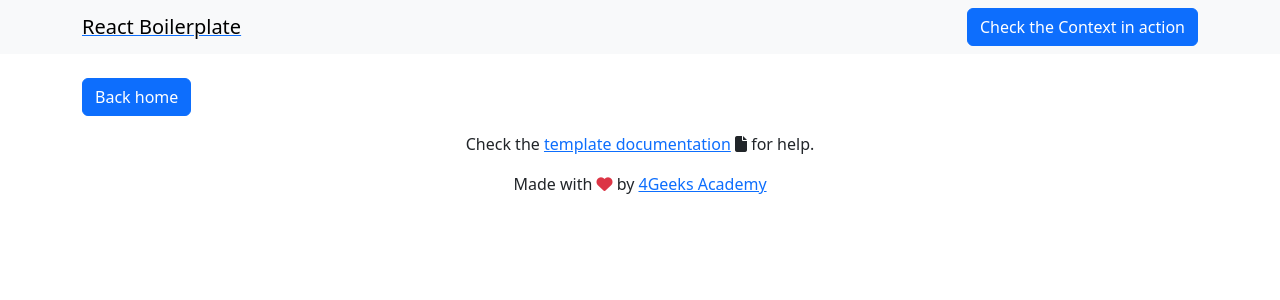
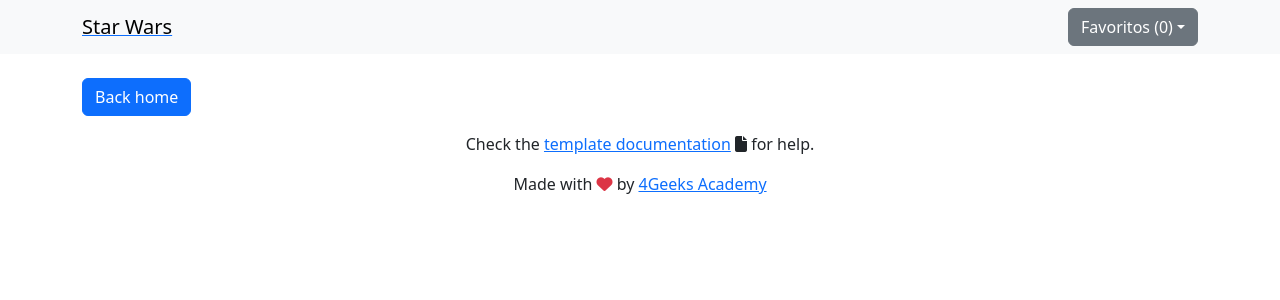
Before and after one commit to 4GeeksAcademy/MohamedRouias-StarWars, a React (Vite) app: page /demo in a window 1280 px wide. Shown: the top 300 px of the page. Built offline with nearby package versions, Linux system fonts and the light colour scheme.

Commit message:
Proyecto finalizado

```diff
--- a/src/components/Navbar.jsx
+++ b/src/components/Navbar.jsx
@@ -1,17 +1,56 @@
 import { Link } from "react-router-dom";
+import storeReducer from "../store";
+import useGlobalReducer from "../hooks/useGlobalReducer";
 
 export const Navbar = () => {
+	const { store, dispatch } = useGlobalReducer();
 
 	return (
 		<nav className="navbar navbar-light bg-light">
 			<div className="container">
 				<Link to="/">
-					<span className="navbar-brand mb-0 h1">React Boilerplate</span>
+					<span className="navbar-brand mb-0 h1">Star Wars</span>
 				</Link>
-				<div className="ml-auto">
-					<Link to="/demo">
-						<button className="btn btn-primary">Check the Context in action</button>
-					</Link>
+				<div className="dropdown ms-auto">
+					<button
+						className="btn btn-secondary dropdown-toggle"
+						type="button"
+						data-bs-toggle="dropdown"
+						aria-expanded="false"
+					>
+						Favoritos ({store.favorites.length})
+					</button>
+
+					<ul class="dropdown-menu dropdown-menu-end">
+						{store.favorites.length === 0 && (
+							<li><span className="dropdown-item text-muted">Sin Favotiros</span></li>
+						)}
+						{store.favorites.map((fav, index) => (
+							<li
+								key={index}
+								className="d-flex justify-content-between align-items-center px-3"
+							>
+								<Link
+									className="dropdown-item"
+									to={`/details/${fav.type}/${fav.uid}`}
+								>
+									{fav.name}
+								</Link>
+								<button
+									className="btn-close"
+									onClick={() =>
+										dispatch({
+											type: "remove_favorite",
+											payload: fav
+										})
+									}
+
+								>
+								</button>
+
+							</li>
+						))}
+					</ul>
 				</div>
 			</div>
 		</nav>
--- a/src/pages/Home.jsx
+++ b/src/pages/Home.jsx
@@ -77,7 +77,21 @@ export const Home = () => {
 									<Link to={`/details/people/${char.uid}`} className="btn btn-primary">
 										Learn more!
 									</Link>
-
+									<button
+										className="btn btn-warning ms-2"
+										onClick={() => dispatch({
+											type: store.favorites.some(fav => fav.uid === char.uid && fav.type === "character")
+												? "remove_favorite"
+												: "add_favorite",
+											payload: {
+												uid: char.uid,
+												name: char.name,
+												type: "character"
+											}
+										})}
+									>
+										{store.favorites.some(fav => fav.uid === char.uid && fav.type === "character") ? "💔" : "❤️"}
+									</button>
 								</div>
 							</div>
 						</div>
@@ -107,6 +121,21 @@ export const Home = () => {
 									<Link to={`/details/planets/${plan.uid}`} className="btn btn-primary">
 										Learn more!
 									</Link>
+									<button
+										className="btn btn-warning ms-2"
+										onClick={() => dispatch({
+											type: store.favorites.some(fav => fav.uid === plan.uid && fav.type === "planet")
+												? "remove_favorite"
+												: "add_favorite",
+											payload: {
+												uid: plan.uid,
+												name: plan.name,
+												type: "planet"
+											}
+										})}
+									>
+										{store.favorites.some(fav => fav.uid === plan.uid && fav.type === "planet") ? "💔" : "❤️"}
+									</button>
 								</div>
 							</div>
 						</div>
--- a/src/store.js
+++ b/src/store.js
@@ -1,13 +1,16 @@
-export const initialStore = ()=>{
-  return{
+export const initialStore = () => {
+  return {
     characters: [], // Lista de personajes
-    planets: [], // Lista de planetas
-    favorites: []
+    planets: [],
+    favorites: [] // Lista de planetas
+
   };
 };
 
+
+
 export default function storeReducer(store, action = {}) {
-  switch(action.type){
+  switch (action.type) {
 
     case 'set_characters':
       return {
@@ -32,19 +35,19 @@ export default function storeReducer(store, action = {}) {
 
     case 'add_favorite':
       //Evitamos que se repitan
-      if (state.favorites.some(fav => fav.uid === action.payload.uid && fav.type === action.payload.type)) {
-        return state;
+      if (store.favorites.some(fav => fav.uid === action.payload.uid && fav.type === action.payload.type)) {
+        return store;
       }
-        return{
-          ...state,
-          favorites: [...state.favorites, action.payload]
+      return {
+        ...store,
+        favorites: [...store.favorites, action.payload]
       };
 
-      case  'remove_favorite':
-        return {
-          ...state,
-          favorites: state.favorites.filter(fav =>!(fav.uid === action.payload.uid && fav.type === action.payload.type))
-        };
+    case 'remove_favorite':
+      return {
+        ...store,
+        favorites: store.favorites.filter(fav => !(fav.uid === action.payload.uid && fav.type === action.payload.type))
+      };
 
     default:
       throw Error(`Unknown action type. ${action.payload}`);
```
